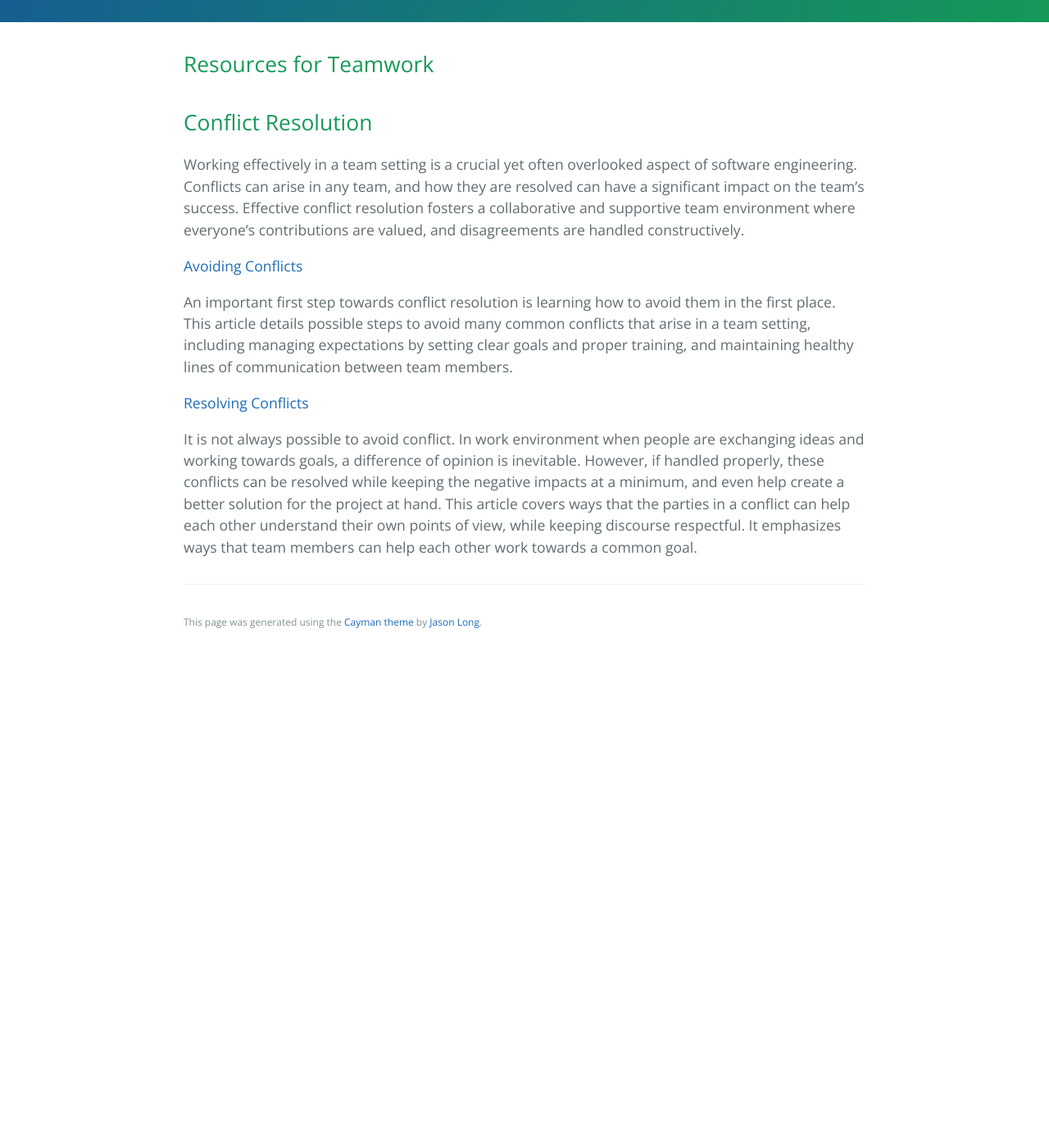
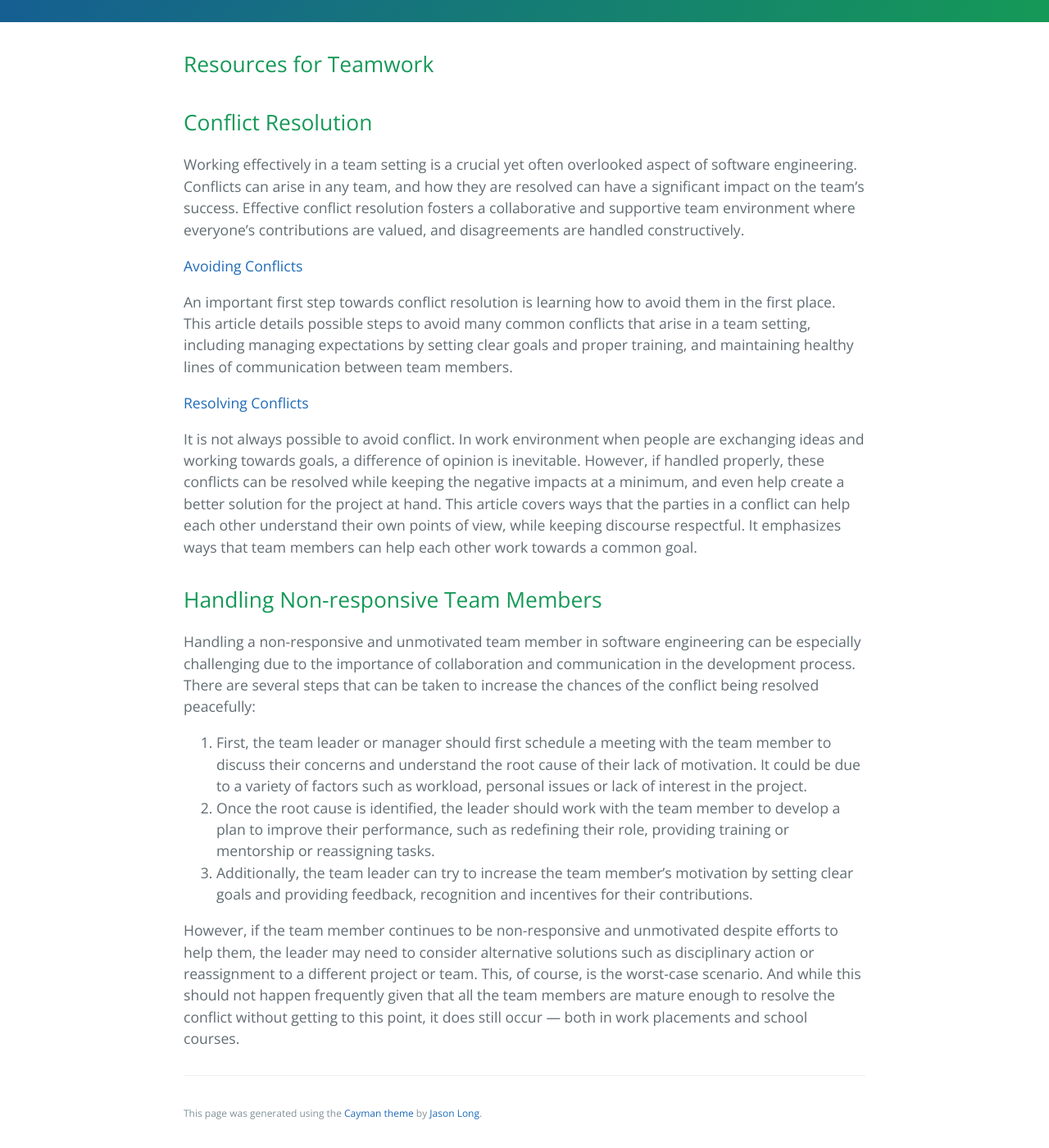
Before and after one commit to learning-software-engineering/learning-software-engineering.github.io, a Jekyll site: the page built from Topics/Teamwork.md, in a window 1280 px wide and 1400 px high, scrolled down 279 px. Shown: the whole window at 82% size. Built offline with Jekyll 4.4.1, drawn with Linux system fonts in a browser that asks for light colours; our own code applies the rules of GitHub Pages for plain Markdown files; before the commit the page ends 1080 px from its top, so only the background shows below that.

Commit message:
Added how to handle a non-responsive team member

```diff
--- a/Topics/Teamwork.md
+++ b/Topics/Teamwork.md
@@ -12,3 +12,14 @@ An important first step towards conflict resolution is learning how to avoid the
 [Resolving Conflicts](https://ca.indeed.com/career-advice/career-development/conflict-resolution-at-work)
 
 It is not always possible to avoid conflict. In work environment when people are exchanging ideas and working towards goals, a difference of opinion is inevitable. However, if handled properly, these conflicts can be resolved while keeping the negative impacts at a minimum, and even help create a better solution for the project at hand. This article covers ways that the parties in a conflict can help each other understand their own points of view, while keeping discourse respectful. It emphasizes ways that team members can help each other work towards a common goal.
+
+
+## Handling Non-responsive Team Members
+
+Handling a non-responsive and unmotivated team member in software engineering can be especially challenging due to the importance of collaboration and communication in the development process. There are several steps that can be taken to increase the chances of the conflict being resolved peacefully:
+
+1. First, the team leader or manager should first schedule a meeting with the team member to discuss their concerns and understand the root cause of their lack of motivation. It could be due to a variety of factors such as workload, personal issues or lack of interest in the project.
+2. Once the root cause is identified, the leader should work with the team member to develop a plan to improve their performance, such as redefining their role, providing training or mentorship or reassigning tasks.
+3. Additionally, the team leader can try to increase the team member's motivation by setting clear goals and providing feedback, recognition and incentives for their contributions.
+
+However, if the team member continues to be non-responsive and unmotivated despite efforts to help them, the leader may need to consider alternative solutions such as disciplinary action or reassignment to a different project or team. This, of course, is the worst-case scenario. And while this should not happen frequently given that all the team members are mature enough to resolve the conflict without getting to this point, it does still occur — both in work placements and school courses.
```
